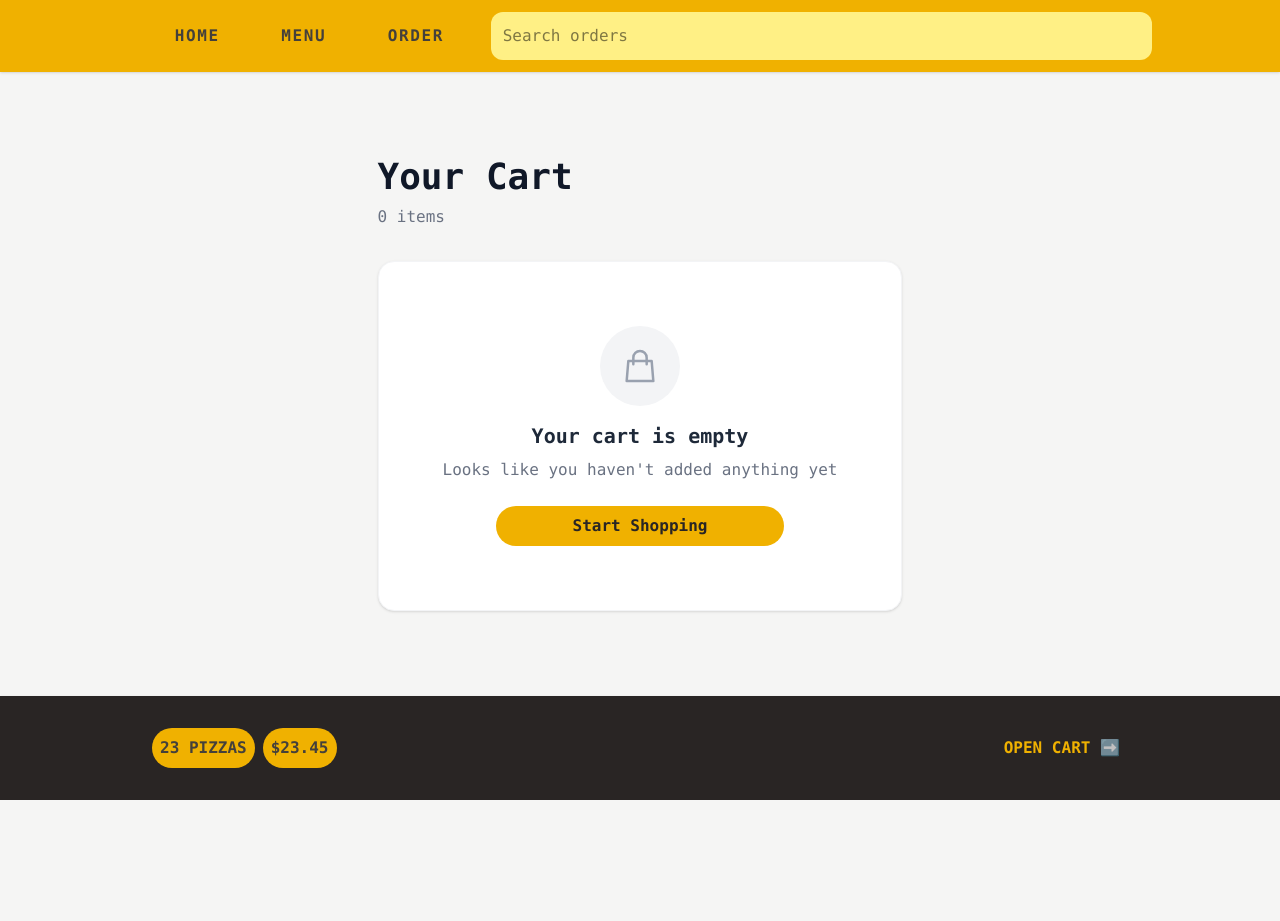
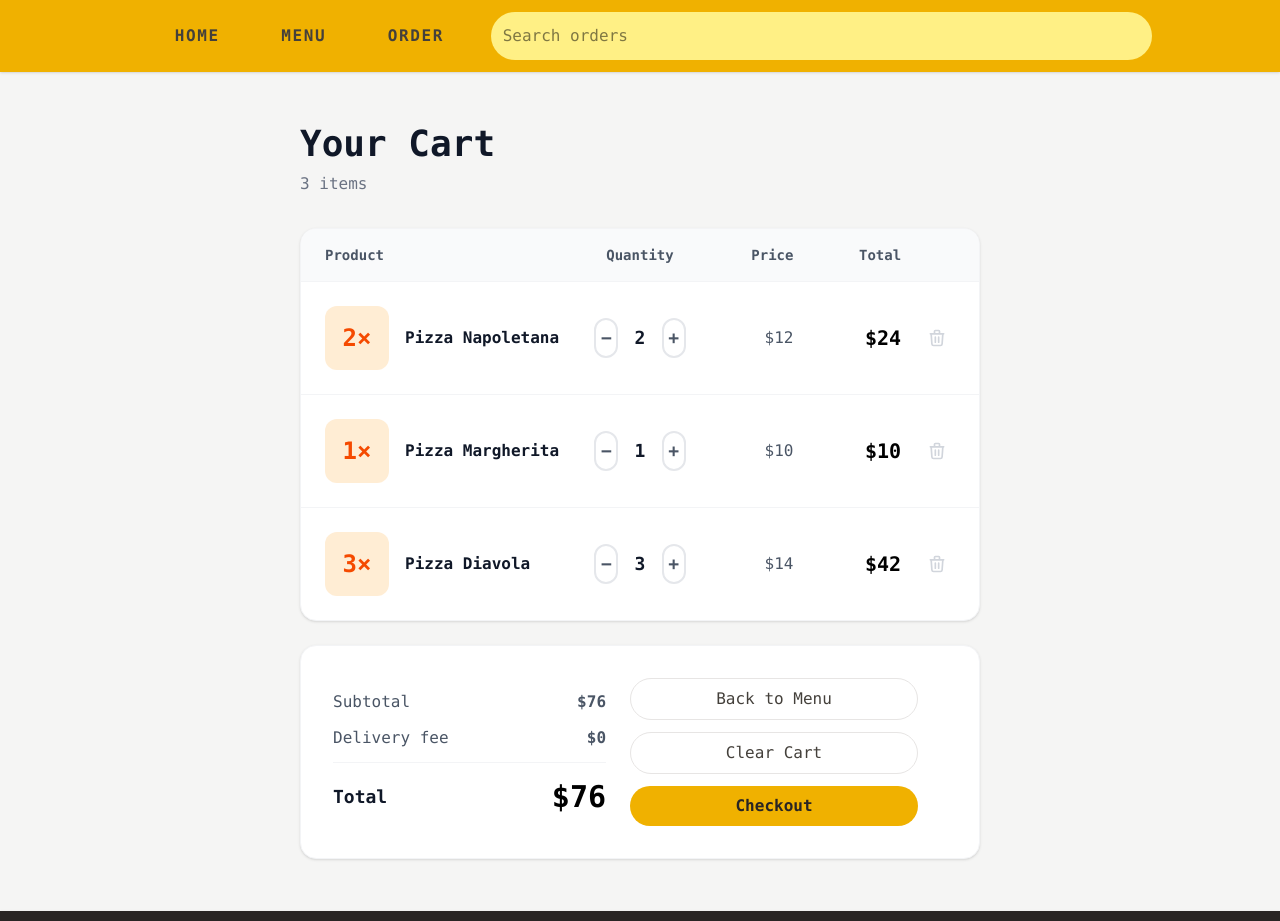
Before and after one commit to mohammedbakri123/React-portfolio, a React (Vite) app in the folder fast-react-pizza/: page /cart in a window 1280 px wide. Shown: the top 921 px of the page. Before the commit the page ends 800 px from the top, so only its background shows below. Built offline with nearby package versions, Linux system fonts and the light colour scheme.

Commit message:
fast-react-pizzamade cart redux slice and used it in different places

```diff
--- a/fast-react-pizza/src/core/store.js
+++ b/fast-react-pizza/src/core/store.js
@@ -2,37 +2,37 @@ import { configureStore } from "@reduxjs/toolkit";
 import userReducer from "../features/user/userSlice";
 import cartReducer from "../features/cart/cartSlice";
 
-const loadStateFromLocalStorage = () => {
-  try {
-    const serializedState = localStorage.getItem("fast-pizza-state");
-    if (serializedState === null) return undefined;
-    return JSON.parse(serializedState);
-  } catch (err) {
-    return err;
-  }
-};
+// const loadStateFromLocalStorage = () => {
+//   try {
+//     const serializedState = localStorage.getItem("fast-pizza-state");
+//     if (serializedState === null) return undefined;
+//     return JSON.parse(serializedState);
+//   } catch (err) {
+//     return err;
+//   }
+// };
 
-const saveStateToLocalStorage = (state) => {
-  try {
-    const serializedState = JSON.stringify(state);
-    localStorage.setItem("fast-pizza-state", serializedState);
-  } catch (err) {
-    console.error("Error saving state to localStorage:", err);
-  }
-};
+// const saveStateToLocalStorage = (state) => {
+//   try {
+//     const serializedState = JSON.stringify(state);
+//     localStorage.setItem("fast-pizza-state", serializedState);
+//   } catch (err) {
+//     console.error("Error saving state to localStorage:", err);
+//   }
+// };
 
-const preloadedState = loadStateFromLocalStorage();
+// const preloadedState = loadStateFromLocalStorage();
 
 const store = configureStore({
   reducer: {
     user: userReducer,
     cart: cartReducer,
   },
-  preloadedState,
+  // preloadedState,
 });
 
-store.subscribe(() => {
-  saveStateToLocalStorage(store.getState());
-});
+// store.subscribe(() => {
+//   saveStateToLocalStorage(store.getState());
+// });
 
 export default store;
--- a/fast-react-pizza/src/core/ui/Input.jsx
+++ b/fast-react-pizza/src/core/ui/Input.jsx
@@ -11,7 +11,7 @@ function InputTxt({
 }) {
   return (
     <input
-      className={`w-full p-3 outline-none focus:ring-2 focus:ring-yellow-500 rounded-xl transition-all ${customeStyles}`}
+      className={`w-full p-3 outline-none focus:ring-2 focus:ring-yellow-500 rounded-3xl transition-all ${customeStyles}`}
       type={type}
       placeholder={placeholder}
       defaultValue={defaultValue}
--- a/fast-react-pizza/src/features/cart/CartOverview.jsx
+++ b/fast-react-pizza/src/features/cart/CartOverview.jsx
@@ -1,17 +1,35 @@
-import { Link } from "react-router-dom";
 import LinkAlt from "../../core/ui/LinkAlt";
+import { useSelector } from "react-redux";
+import LinkMain from "../../core/ui/linkMain";
 
 function CartOverview() {
+  const { items: cart } = useSelector((state) => state.cart);
+  console.log(cart);
+  const cartTotal = cart.reduce((sum, item) => sum + item.totalPrice, 0);
+  const cartTotalPizzaCount = cart.reduce(
+    (sum, item) => sum + item.quantity,
+    0
+  );
   return (
     <div className="bg-stone-800 flex justify-center shadow w-screen">
-      <div className=" text-stone-200 p-5 uppercase w-8/10 flex justify-between">
+      <div className=" text-stone-200  uppercase w-8/10 flex justify-between">
         <p className="text-stone-300 font-bold flex justify-between items-center">
-          <span className="bg-yellow-500 p-2 text-stone-700 rounded-3xl mx-1 h-fit">
-            23 pizzas
-          </span>
-          <span className="bg-yellow-500 p-2 text-stone-700 rounded-3xl mx-1 h-fit">
-            $23.45
-          </span>
+          {cartTotal ? (
+            <>
+              <span className="bg-yellow-500 p-2 text-stone-700 rounded-3xl mx-1 h-fit">
+                {cartTotalPizzaCount} pizzas
+              </span>
+              <span className="bg-yellow-500 p-2 text-stone-700 rounded-3xl mx-1 h-fit">
+                {cartTotal}$
+              </span>
+            </>
+          ) : (
+            <LinkMain to={"/menu"}>
+              <span className="bg-yellow-500 p-2 text-stone-700 rounded-3xl mx-1 h-fit">
+                Get Statrted
+              </span>
+            </LinkMain>
+          )}
         </p>
         <LinkAlt to="/cart">
           Open cart <span className="animate-pulse">➡️</span>
--- a/fast-react-pizza/src/features/cart/cartSlice.js
+++ b/fast-react-pizza/src/features/cart/cartSlice.js
@@ -1,9 +1,30 @@
 import { createSlice } from "@reduxjs/toolkit";
 
 const initialState = {
-  items: [],
-  total: 0,
-  totalQuantity: 0,
+  items: [
+    {
+      pizzaId: 1,
+      name: "Pizza Napoletana",
+      quantity: 2,
+      unitPrice: 12,
+      totalPrice: 24,
+    },
+    {
+      pizzaId: 2,
+      name: "Pizza Margherita",
+      quantity: 1,
+      unitPrice: 10,
+      totalPrice: 10,
+    },
+    {
+      pizzaId: 3,
+      name: "Pizza Diavola",
+      quantity: 3,
+      unitPrice: 14,
+      totalPrice: 42,
+    },
+  ],
+
   // Example of an item in the cart
   // {
   //   pizzaId: 1,
@@ -23,36 +44,15 @@ const cartSlice = createSlice({
         return;
       }
       state.items.push(action.payload);
-      state.total += action.payload.totalPrice;
-      state.totalQuantity += action.payload.quantity;
     },
     clearCart: (state) => {
       state.items = [];
-      state.total = 0;
-      state.totalQuantity = 0;
     },
     deleteItem: (state, action) => {
       const itemIdToRemove = action.payload;
       state.items = state.items.filter(
         (item) => item.pizzaId !== itemIdToRemove
       );
-      // Recalculate totals after removing an item
-      state.total = state.items.reduce(
-        (total, item) => total + item.totalPrice,
-        0
-      );
-      state.totalQuantity = state.items.reduce(
-        (total, item) => total + item.quantity,
-        0
-      );
-    },
-    updateItemQuantity: (state, action) => {
-      const { pizzaid: itemId, quantity } = action.payload;
-      const item = state.items.find((item) => item.pizzaId === itemId);
-      if (item) {
-        item.quantity = quantity;
-        item.totalPrice = item.unitPrice * quantity;
-      }
     },
 
     increaseItemQuantity: (state, action) => {
@@ -78,9 +78,6 @@ export const {
   addItem,
   clearCart,
   deleteItem,
-  updateItemQuantity,
-  calculateTotal,
-  calculateTotalquantity,
   decreaseItemQuantity,
   increaseItemQuantity,
 } = cartSlice.actions;
--- a/fast-react-pizza/src/features/menu/MenuItem.jsx
+++ b/fast-react-pizza/src/features/menu/MenuItem.jsx
@@ -6,6 +6,8 @@ import { addItem } from "../cart/cartSlice";
 function MenuItem({ pizza }) {
   const { id, name, unitPrice, ingredients, soldOut, imageUrl } = pizza;
   const dispatch = useDispatch();
+
+  function HandleAddItem() {
     const PizzaToAdd = {
       pizzaId: id,
       name: name,
@@ -13,6 +15,8 @@ function MenuItem({ pizza }) {
       unitPrice: unitPrice,
       totalPrice: unitPrice,
     };
+    soldOut ? null : dispatch(addItem(PizzaToAdd));
+  }
   return (
     <li className="group flex gap-4 p-4 bg-white rounded-lg shadow-sm border border-gray-100 hover:shadow-lg hover:border-primary-color/30 transition-all duration-300">
       <img
@@ -42,12 +46,7 @@ function MenuItem({ pizza }) {
             </span>
           )}
 
-          <Button
-            disabled={soldOut}
-            onClick={() => {
-              soldOut ? null : dispatch(addItem(PizzaToAdd));
-            }}
-          >
+          <Button disabled={soldOut} onClick={HandleAddItem}>
             Add ➕
           </Button>
         </div>
--- a/fast-react-pizza/src/features/user/CreateUser.jsx
+++ b/fast-react-pizza/src/features/user/CreateUser.jsx
@@ -22,11 +22,11 @@ function CreateUser() {
     navigate("/menu");
   }
 
-  if (storedUsername) {
-    setTimeout(() => {
-      navigate("/menu");
-    }, 5000);
-  }
+  // if (storedUsername) {
+  //   setTimeout(() => {
+  //     navigate("/menu");
+  //   }, 5000);
+  // }
 
   return (
     <>
@@ -39,7 +39,7 @@ function CreateUser() {
       {!storedUsername && (
         <form
           onSubmit={handleSubmit}
-          className="bg-stone-200 p-5 w-full max-w-md mx-auto rounded-3xl flex flex-col items-center"
+          className="bg-stone-200 p-5 w-full max-w-md mx-auto rounded-3xl flex flex-col items-center gap-5"
         >
           <p>👋 Welcome! Please start by telling us your name:</p>
           <InputTxt
```
Lines whose indentation alone changed are shown as unchanged.
